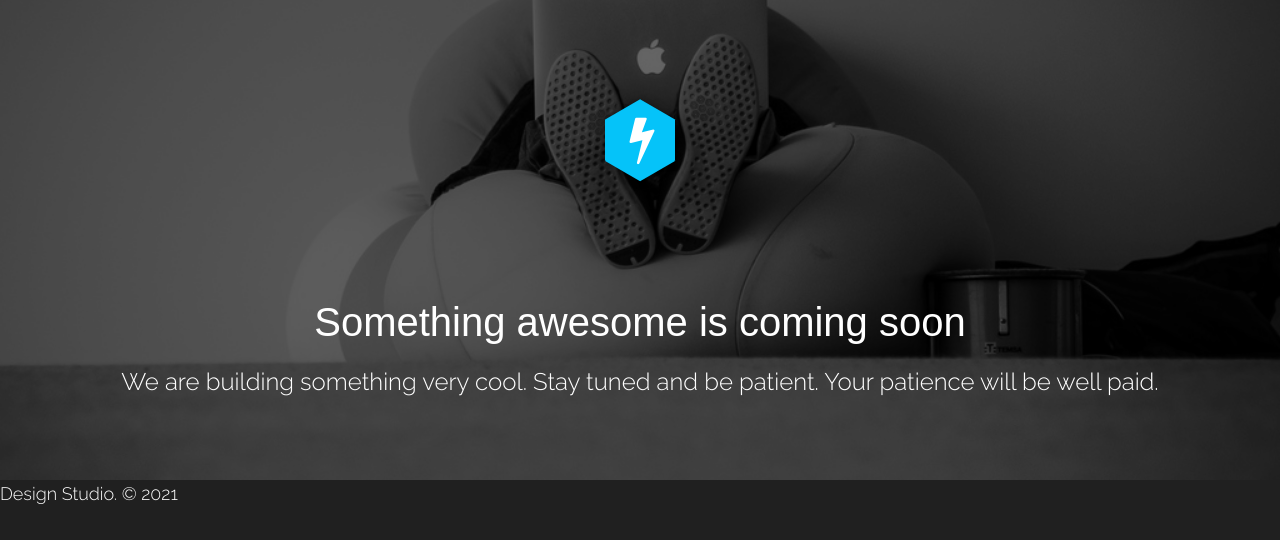
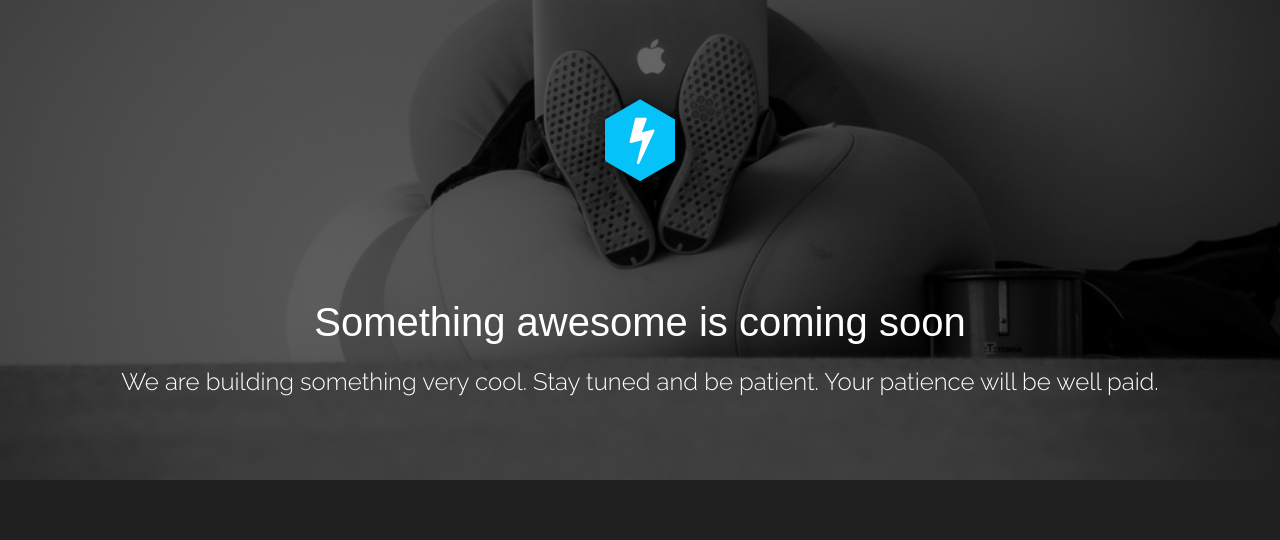
Before and after one commit to jamesjaricha/designstudio, a plain HTML site: page index.html in a window 1280 px wide. Drawn offline with Linux system fonts and the light colour scheme; a web font is replaced by a local one.

Commit message:
Update index.html

```diff
--- a/index.html
+++ b/index.html
@@ -64,16 +64,7 @@
     </section>
 
 
-            <!-- Copyright Starts -->
-            <div data-scroll-reveal="enter bottom and move 50px over 1.2s">
-                <p data-scroll-reveal="enter over 3.2s">
-                   Design Studio. &copy 2021
-                </p>
-            </div>
-            <!-- Copyright Ends -->
-        </div>
-    </footer>
-    <!-- Footer Ends -->
+
     <!-- Bootstrap core JavaScript -->
     <script src="js/jquery-1.11.1.min.js" type="text/javascript"></script>
     <script src="js/bootstrap.min.js" type="text/javascript"></script>
```
